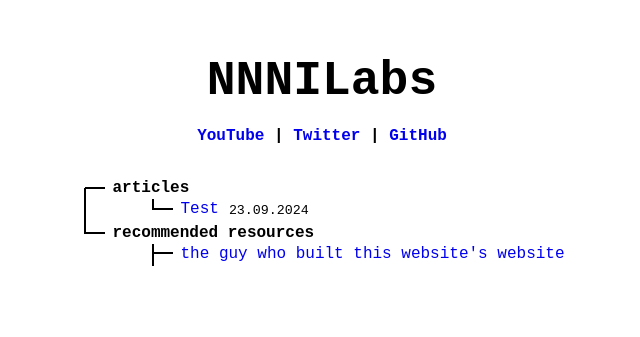
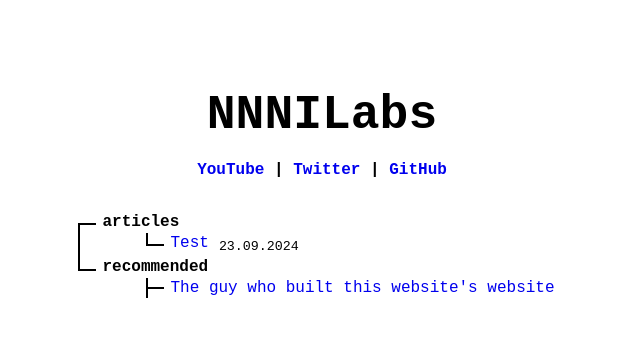
Before and after one commit to NNNILabs/NNNILabs.github.io, a Jekyll site: the page built from index.md, in a window 1280 px wide. Shown: the top 337 px of the page, without its empty margins (318-958 px from the left). Built offline with Jekyll 4.4.1, drawn with Linux system fonts in a browser that asks for light colours.

```diff
--- a/_data/links.csv
+++ b/_data/links.csv
@@ -1,2 +1,2 @@
 text,href
-the guy who built this website's website,https://skaytacium.com
+The guy who built this website's website,https://skaytacium.com
--- a/assets/css/default.sass
+++ b/assets/css/default.sass
@@ -7,16 +7,16 @@ body
 	color: #000
 	font-family: "Courier New",monospace,"Apple Color Emoji","Segoe UI Emoji","Segoe UI Symbol"
 	text-align: justify
-	margin-left: 10%
-	margin-right: 10%
+	margin-left: 20%
+	margin-right: 20%
 	line-height: 1.3
 
 // main heading
 h1
 	text-align: center
 	font-size: 3em
-	margin-top: 50px
-	margin-bottom: 0px
+	margin-top: 1.75em
+	margin-bottom: 0
 
 // sub heading(s)
 h2
--- a/assets/css/index.sass
+++ b/assets/css/index.sass
@@ -11,8 +11,8 @@
 // date alignment
 sub
 	position: relative
-	bottom: 3px
-	left: 10px
+	bottom: 0.1em
+	left: 0.75em
 
 // general
 ul
@@ -28,17 +28,6 @@ ul ul
 li
 	padding-left: 0.5em
 
-// dashes
-li:before
-	content: ""
-	display: inline-block
-	width: 20px
-	height: 0
-	position: relative
-	left: -7px
-	bottom: 0.2em
-	border-top: 2px solid
-
 // magic (anchor for absolute positioning)
 #categories ul, li, ul.posts
 	position: relative
@@ -47,15 +36,25 @@ li:before
 li .border
 	display: block
 	position: absolute
-	height: calc(100% + 1.7px)
-	top: 9.5px
-	left: 0
-	border-left: 2px solid
+	height: 100%
+	top: 0.65em
+	left: -1em
+	width: 1em
+	border: 2px solid
+	border-top: none
+	border-right: none
 
-// posts border alignment
+// posts border
 .posts .border
+	height: 45%
 	top: 0
 
-// scripts border sizing
-#videos .posts li .border
-	height: 54.2%
+// connector
+.connect
+	display: block
+	position: absolute
+	height: 100%
+	top: 0
+	left: -1em
+	width: 0
+	border-left: 2px solid
--- a/assets/js/index.js
+++ b/assets/js/index.js
@@ -1,37 +1,23 @@
 const selectors = [
-	"#articles",
-	"#trash",
-	"#videos",
-	"#rr",
+	"articles",
+	"videos",
+	"trash",
+	"rr",
 ]
 
-// heightmap must be floored
-let heightmap = [22, 43, 64, 85, 106]
+selectors.forEach(s => {
+	const category = document.getElementById(s)
+	// only one connector per category
+	const connector = category.getElementsByClassName("connect")[0]
+	let height = 0
 
-heightmap = [
-	heightmap,
-	heightmap,
-	heightmap.slice(1),
-	heightmap.map(v => { return v - 2 })
-]
+	// only last post's height matters
+	if (s == "videos") {
+		// only one last element
+		const lastvideo = category.getElementsByClassName("last")[0]
+		height = lastvideo.getBoundingClientRect().height + lastvideo.nextElementSibling.getBoundingClientRect().height
+	} else
+		height = category.getElementsByClassName("last")[0].getBoundingClientRect().height
 
-let heights = []
-
-for (const post of document.getElementsByClassName("last"))
-	heights.push(parseFloat(post.getBoundingClientRect().height))
-
-let css = document.createElement("style")
-
-// h: height
-// i: selector
-heights.forEach((h, i) => {
-	// no. lines
-	let j = 0
-	while (h > heightmap[i][j]) j++
-
-	css.textContent += `${selectors[i]} .posts .border {
-	height: calc(100% - ${heightmap[i][j - 1]}px + 9.7px)
-} `
+	connector.style.height = `${connector.getBoundingClientRect().height - height}px`
 })
-
-document.head.appendChild(css)
--- a/index.md
+++ b/index.md
@@ -14,36 +14,40 @@ title: "NNNILabs"
 <div id="categories">
 <ul>
 	{% for category in site.categories %}
+		{% assign upborder = "" %}
+		{% if forloop.first == true %} {% assign upborder = 'style="border-top: 2px solid"' %} {% endif %}
 		{% for item in category %}
 			{% if forloop.first == true %}
 				<li id={{ item }}><b>{{ item }}</b>
-				<div class="border"></div>
+					<div class="border" {{ upborder }}></div>
 				{% assign currentcategory = item %}
 			{% else %}
-				<ul class="posts">
-					<div class="border"></div>
+					<ul class="posts">
+						<div class="connect"></div>
 					{% for post in item %}
 						{% assign last = "" %}
-						{% if forloop.last == true %} {% assign last = "class=last" %} {% endif %}
-						<li {{ last }}><a href="{{ post.url }}" target="_blank">{{ post.title | remove: '<p>' | remove: '</p>' }}</a><sub>{{ post.date | date: "%d.%m.%Y" }}</sub>
-							{% if currentcategory == "videos" %}
-							<ul><div class="border"></div><li><a href='{{ "/scripts/" | append: post.title | append: ".txt" | relative_url }}' target="_blank">script</a></li></ul>
-							{% endif %}
+						{% if forloop.last == true %} {% assign last = 'class="last"' %} {% endif %}
+						<li {{ last }}><a href="{{ post.url }}">{{ post.title | remove: '<p>' | remove: '</p>' }}</a><sub>{{ post.date | date: "%d.%m.%Y" }}</sub>
+							<div class="border"></div>
 						</li>
+						{% if currentcategory == "videos" %}
+						<ul><li><div class="border"></div><a href='{{ "/scripts/" | append: post.title | append: ".txt" | relative_url }}'>Script</a></li></ul>
+						{% endif %}
 					{% endfor %}
-				</ul>
+					</ul>
 				</li>
 			{% endif %}
 		{% endfor %}
 	{% endfor %}
-	<li id="rr"><b>recommended resources</b>
-	<ul class="posts">
-		<div class="border"></div>
-		{% for link in site.data.links %}
-			{% if forloop.last == true %} {% assign last = "class=last" %} {% endif %}
-			<li {{ last }}><a href="{{ link.href }}" target="_blank">{{ link.text }}</a></li>
-		{% endfor %}
-	</ul>
+	<li id="rr"><b>recommended</b>
+		<ul class="posts">
+				<div class="connect"></div>
+			{% for link in site.data.links %}
+				{% assign last = "" %}
+				{% if forloop.last == true %} {% assign last = 'class="last"' %} {% endif %}
+				<li {{ last }}><div class="border"></div><a href="{{ link.href }}" target="_blank">{{ link.text }}</a></li>
+			{% endfor %}
+		</ul>
 	</li>
 </ul>
 </div>
```
